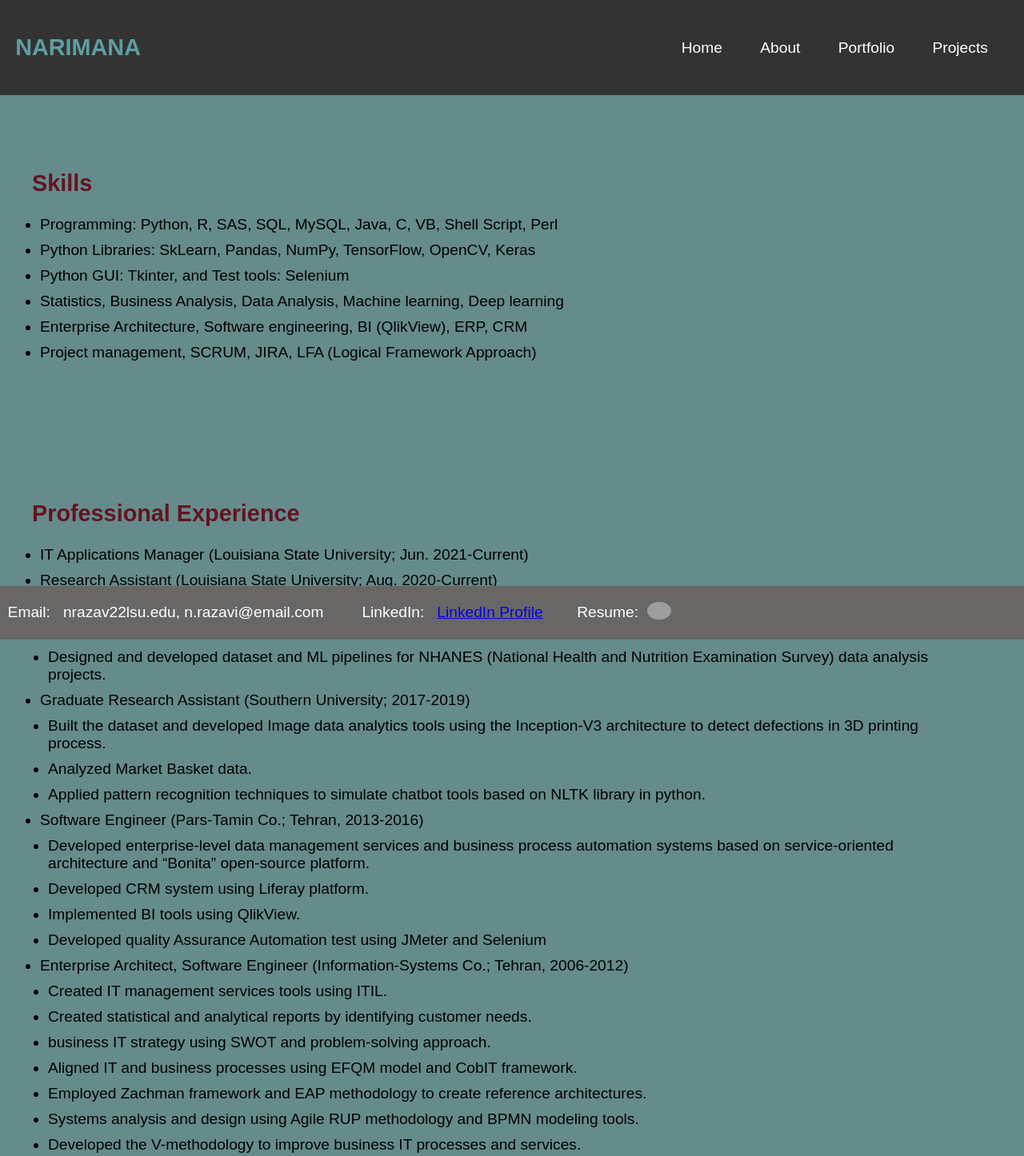
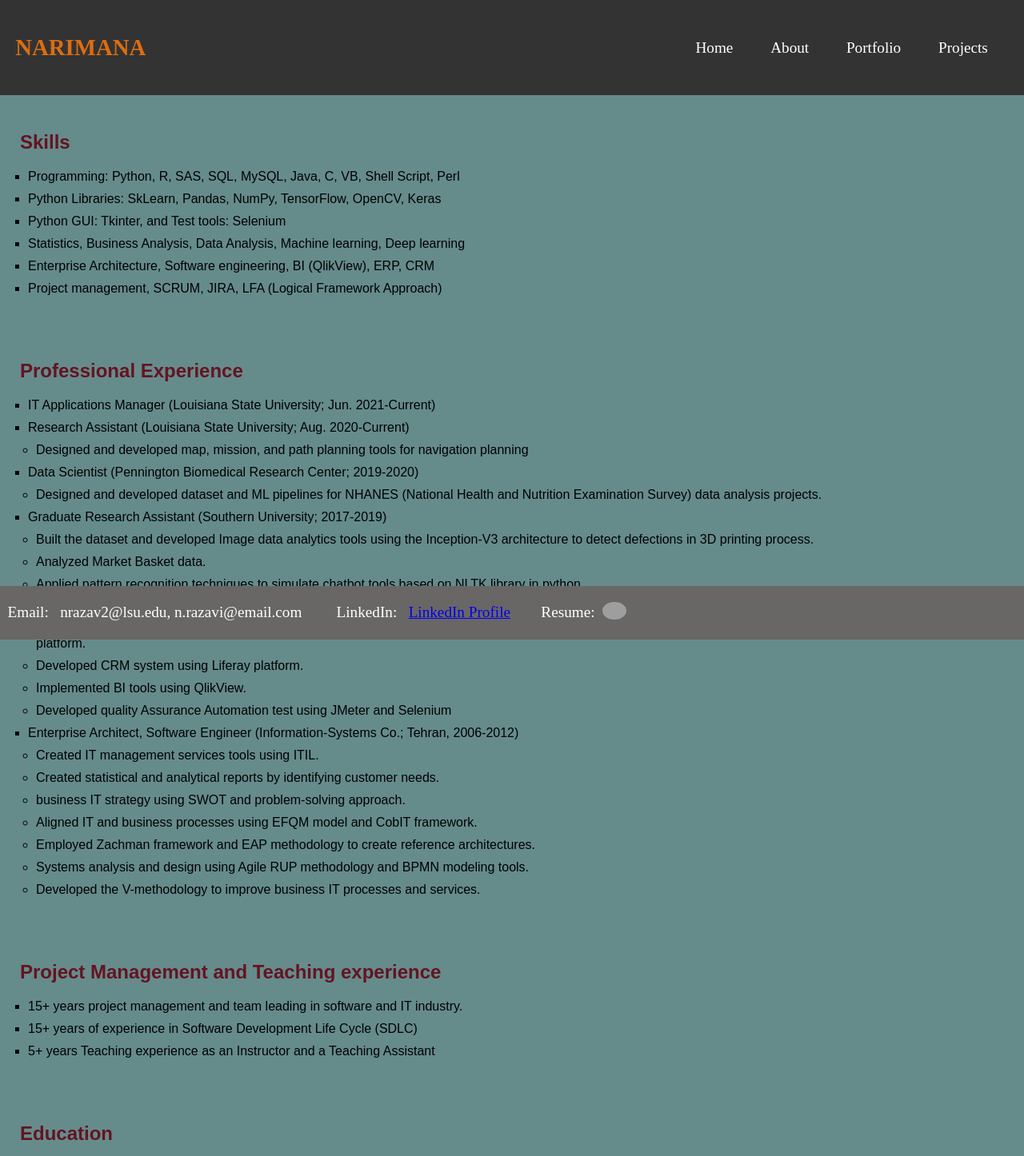
Before and after one commit to nariman009/my_site, a plain HTML site: page about.html in a window 1280 px wide. Shown: the top 1446 px of the page at 80% size. Drawn offline with Linux system fonts and the light colour scheme; grey boxes are pictures that could not be loaded.

Commit message:
update 9

```diff
--- a/resume.css
+++ b/about.css
@@ -1,6 +1,6 @@
-body {
+body section{
     font-family: Arial, sans-serif;
-    background-color: rgb(203, 229, 240);
+    /* background-color: rgb(203, 229, 240); */
 }
 
 header h1 {
@@ -9,6 +9,8 @@ header h1 {
 
 section {
     margin: 20px;
+    font-size: medium;
+    padding-bottom: 1rem;
 }
 
 h2 {
@@ -16,8 +18,12 @@ h2 {
 }
 
 ul {
-    list-style-type: disc;
+    list-style-type: square;
     padding-left: 20px;
+}
+.two {
+    list-style-type: circle;
+
 }
 
 /* Add more styling as needed */
--- a/about.html
+++ b/about.html
@@ -3,20 +3,22 @@
     <head>
         <meta charset="UTF-8">
         <meta name="viewport" content="width=device-width, initial-scale=1.0">
-    <link rel="stylesheet" type="text/css" href="resume.css">
+        <link rel="stylesheet" type="text/css" href="about.css">
         <link rel="stylesheet" type="text/css" href="style.css">
         <title>Nariman Razavi - Resume</title>
 
     </head>
     <body>
         <header>
-        <h2>NARIMANA</h2>
+            <h2>
+                <a href="https://narimana.onrender.com/">NARIMANA</a>
+            </h2>
             <nav>
             <ul>
                 <li><a href="index.html">Home</a></li>
                 <li><a href="about.html">About</a></li>
                 <li><a href="portfolio.html">Portfolio</a></li>
-            <li><a href="stats.html">Projects</a></li>
+                <li><a href="projects.html">Projects</a></li>
             </ul>
             </nav>
         </header>
@@ -37,38 +39,38 @@
                 <li>IT Applications Manager (Louisiana State University; Jun. 2021-Current)</li>
                 <li>Research Assistant (Louisiana State University; Aug. 2020-Current)
                     <ul>
-                    <li>Designed and developed map, mission, and path planning tools for navigation planning</li>
+                        <li class="two">Designed and developed map, mission, and path planning tools for navigation planning</li>
                     </ul>
                 </li>
                 <li>Data Scientist (Pennington Biomedical Research Center; 2019-2020)
                     <ul>
-                    <li>Designed and developed dataset and ML pipelines for NHANES (National Health and Nutrition Examination Survey) data analysis projects.</li>
+                        <li class="two">Designed and developed dataset and ML pipelines for NHANES (National Health and Nutrition Examination Survey) data analysis projects.</li>
                     </ul>
                 </li>
                 <li>Graduate Research Assistant (Southern University; 2017-2019)
                     <ul>
-                    <li>Built the dataset and developed Image data analytics tools using the Inception-V3 architecture to detect defections in 3D printing process.</li>
-                    <li>Analyzed Market Basket data. </li>
-                    <li>Applied pattern recognition techniques to simulate chatbot tools based on NLTK library in python.</li>
+                        <li class="two">Built the dataset and developed Image data analytics tools using the Inception-V3 architecture to detect defections in 3D printing process.</li>
+                        <li class="two">Analyzed Market Basket data. </li>
+                        <li class="two">Applied pattern recognition techniques to simulate chatbot tools based on NLTK library in python.</li>
                     </ul>
                 </li>
                 <li>Software Engineer (Pars-Tamin Co.; Tehran, 2013-2016)
                     <ul>
-                    <li>Developed enterprise-level data management services and business process automation systems based on service-oriented architecture and “Bonita” open-source platform.</li>
-                    <li>Developed CRM system using Liferay platform.</li>
-                    <li>Implemented BI tools using QlikView.</li>
-                    <li>Developed quality Assurance Automation test using JMeter and Selenium</li>
+                        <li class="two">Developed enterprise-level data management services and business process automation systems based on service-oriented architecture and “Bonita” open-source platform.</li>
+                        <li class="two">Developed CRM system using Liferay platform.</li>
+                        <li class="two">Implemented BI tools using QlikView.</li>
+                        <li class="two">Developed quality Assurance Automation test using JMeter and Selenium</li>
                     </ul>
                 </li>
                 <li>Enterprise Architect, Software Engineer (Information-Systems Co.; Tehran, 2006-2012)
                     <ul>
-                    <li>Created IT management services tools using ITIL.</li>
-                    <li>Created statistical and analytical reports by identifying customer needs.</li>
-                    <li>business IT strategy using SWOT and problem-solving approach.</li>
-                    <li>Aligned IT and business processes using EFQM model and CobIT framework.</li>
-                    <li>Employed Zachman framework and EAP methodology to create reference architectures.</li>
-                    <li>Systems analysis and design using Agile RUP methodology and BPMN modeling tools.</li>
-                    <li>Developed the V-methodology to improve business IT processes and services.</li>
+                        <li class="two">Created IT management services tools using ITIL.</li>
+                        <li class="two">Created statistical and analytical reports by identifying customer needs.</li>
+                        <li class="two">business IT strategy using SWOT and problem-solving approach.</li>
+                        <li class="two">Aligned IT and business processes using EFQM model and CobIT framework.</li>
+                        <li class="two">Employed Zachman framework and EAP methodology to create reference architectures.</li>
+                        <li class="two">Systems analysis and design using Agile RUP methodology and BPMN modeling tools.</li>
+                        <li class="two">Developed the V-methodology to improve business IT processes and services.</li>
                             </li>
                     </ul>
                 </li>
@@ -105,7 +107,7 @@
         <footer>
             <!-- <h2>Contact Me</h2> -->
             <p>
-          Email:&nbsp&nbsp nrazav22lsu.edu, n.razavi@email.com
+            Email:&nbsp&nbsp nrazav2@lsu.edu, n.razavi@email.com
             &nbsp&nbsp&nbsp&nbsp&nbsp&nbsp&nbsp&nbsp
             </p>
             <p>
--- a/style.css
+++ b/style.css
@@ -50,12 +50,16 @@ footer {
     height: 300px;
 }
 
-header h2 {
-    color:cadetblue;
+header a {
+    color:rgb(221, 109, 18);
+    text-decoration: none;
+}
+ header h2:hover {
+    background-color:rgb(90, 69, 42);
 }
 
 nav ul li:hover {
-    background-color: #ccc;
+    background-color: #5f5a5a;
     transition: all 1s;
 }
 
@@ -79,7 +83,7 @@ nav ul li a {
 section {
     color: white;
     padding: 20px;
-    margin: 50px 20px;
+    margin: 5px 5px;
 }
 section ul li {
     color: black;
@@ -92,8 +96,8 @@ section h1, section h2 {
 }
 
 .stats h3 {
-    padding: 10px;
-    margin: 20px 20px;
+    padding: 1px;
+    margin: 2px;
 }
 
 .stat {
@@ -107,6 +111,7 @@ section h1, section h2 {
     border: #333;
     box-shadow: 0 3px 5px -2px black;
     word-break: break-all;
+    text-align: left;
 }
 
 
@@ -116,7 +121,7 @@ section h1, section h2 {
     flex: 1;
     width: 1500px;
 
-
+    text-align: center;
     flex-direction: row;
     flex-wrap: wrap;
     justify-content: space-between;
@@ -124,6 +129,8 @@ section h1, section h2 {
 
     font-family: 'Open Sans', sans-serif;
     align-items: flex-start;
+
+    margin: 2px;
 }
 
 
```
Also changed, not shown: index.html (+4 -2 lines), portfolio.html (+5 -3 lines), projects.html (renamed from stats.html, +5 -3 lines), onlineStore/categories.css (renamed from 102423/categories.css), onlineStore/footer.css (renamed from 102423/footer.css), onlineStore/header.css (renamed from 102423/header.css), onlineStore/index.css (renamed from 102423/index.css), onlineStore/index.html (renamed from 102423/index.html), onlineStore/items.css (renamed from 102423/items.css). Lines whose indentation alone changed are shown as unchanged.
